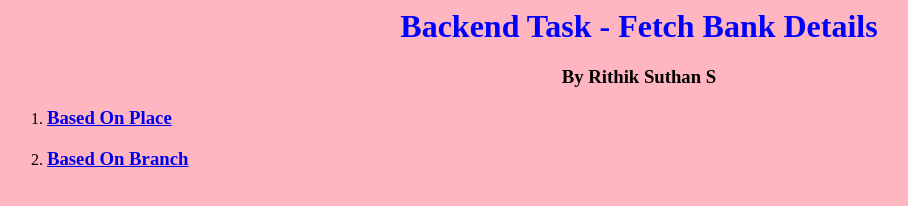
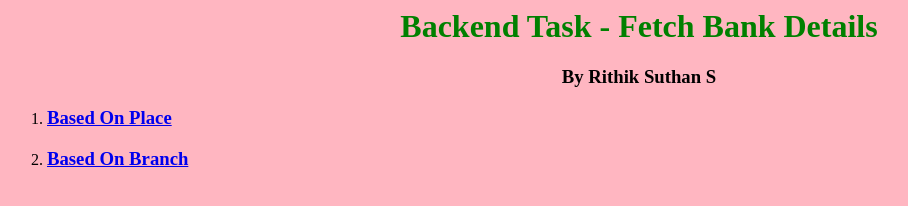
Before and after one commit to RithikSuthan/Business-On-Bot-Backend, a website: page index.html in a window 1280 px wide. Shown: the whole page, without its empty margins (1-909 px from the left). Drawn offline with Linux system fonts and the light colour scheme.

Commit message:
Update index.html

```diff
--- a/index.html
+++ b/index.html
@@ -1,7 +1,7 @@
 <html>
   <body style="background-color:lightpink">
 
-        <h1 style="color:blue;text-align:center;">
+        <h1 style="color:green;text-align:center;">
         Backend Task - Fetch Bank Details
     </h1>
     <h3 style="text-align:center;">
```
